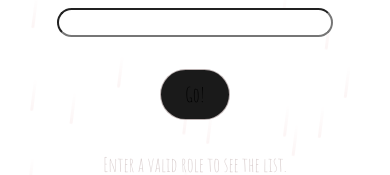
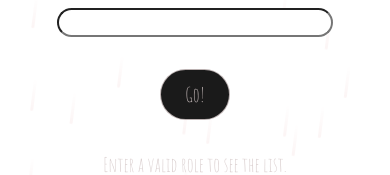
Before and after one commit to emwu1024/halloween, a React (Vite) app: page / in a window 390 px wide. Shown: the part 518-693 px from the top of the page. Built offline with nearby package versions, Linux system fonts and the light colour scheme; a web font is replaced by a local one.

Commit message:
Fix mobile button color

```diff
--- a/src/pages/homePage/Home.css
+++ b/src/pages/homePage/Home.css
@@ -81,17 +81,17 @@ input {
 
 button {
   font-size: 1.25rem;
+  font-family: inherit;
+  font-weight: 500;
+  border: 1px solid var(--color-white);
+  color: var(--color-white);
   margin-top: 1rem;
   margin-bottom: 2rem;
   border-radius: 100px;
   cursor: pointer;
   transition: all 0.4s;
-  border: 1px solid var(--color-white);
-  font-family: inherit;
   padding: 0.75rem 1.5rem;
   background-color: #1a1a1a;
-  cursor: pointer;
-  font-weight: 500;
 }
 
 button:hover {
```
